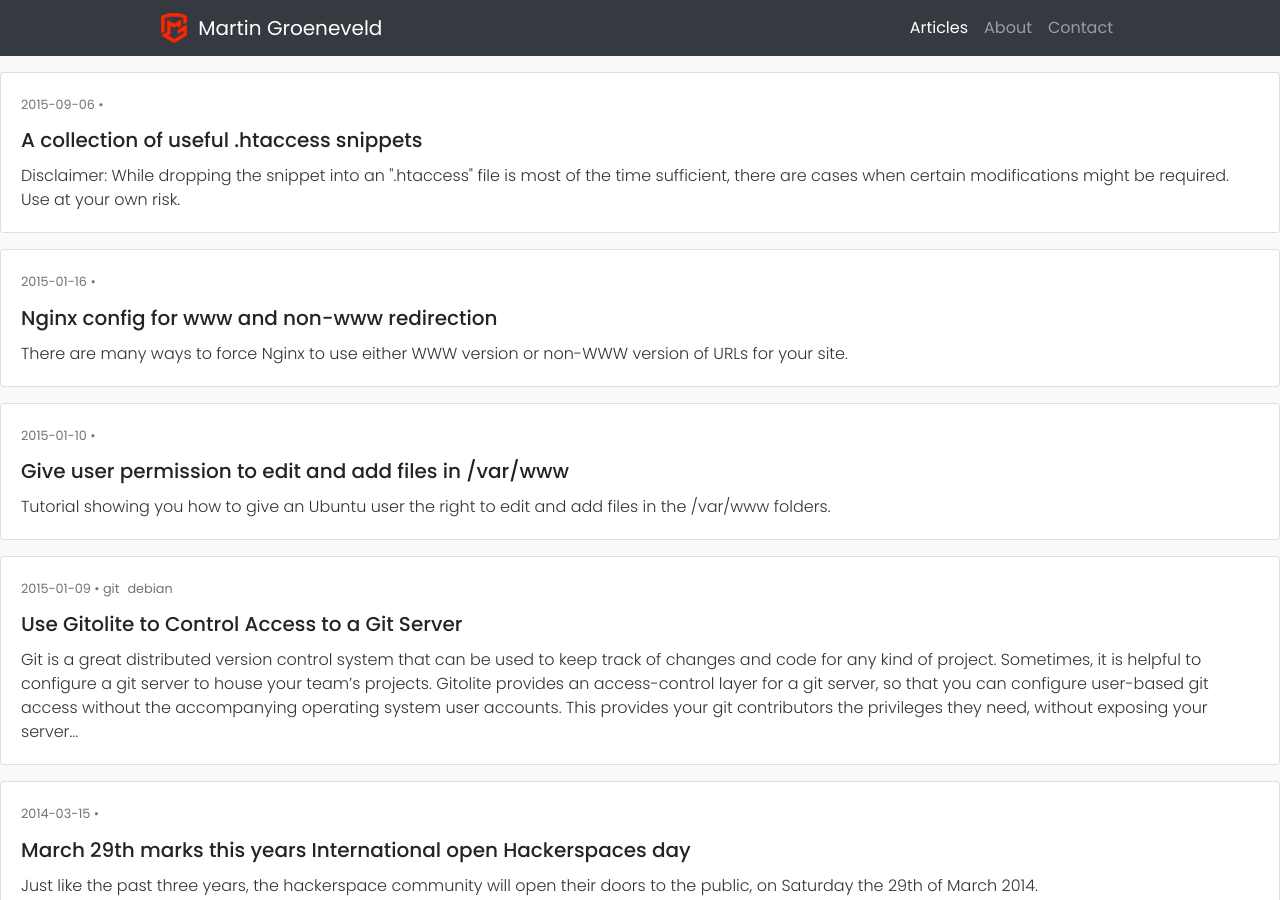
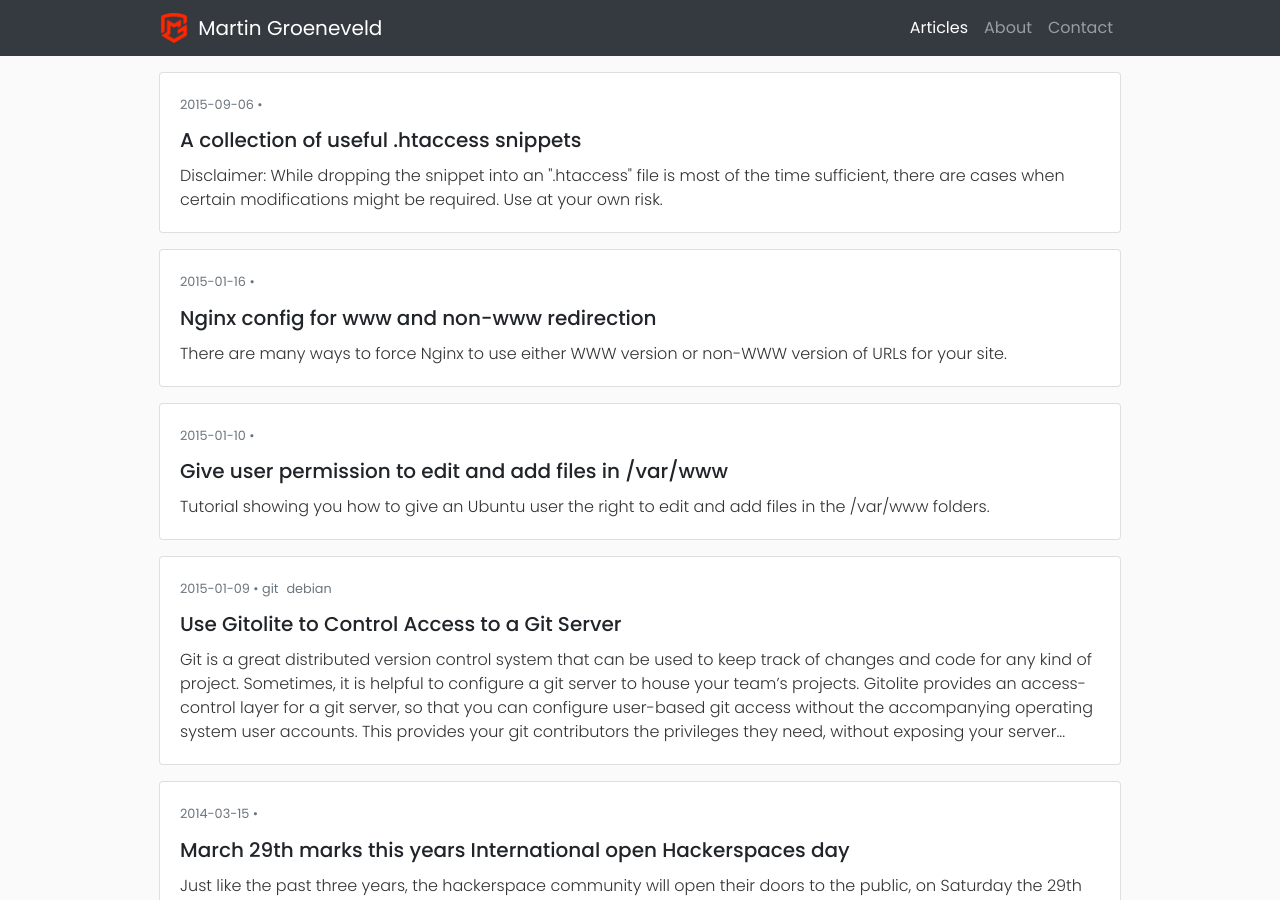
Before and after one commit to groveld/groveld.github.io, a Jekyll site: the page built from src/_pages/articles.md, in a window 1280 px wide and 900 px high. Built offline with Jekyll 4.4.1, drawn with Linux system fonts in a browser that asks for light colours.

```diff
--- a/src/_pages/articles.md
+++ b/src/_pages/articles.md
@@ -4,17 +4,25 @@
 description :
 ---
 
-{% for post in site.posts %}
-<div class="card my-3">
-  <div class="card-body">
-    <h6 class="card-subtitle text-muted my-1 small">
-      <ul class="list-inline">
-        {{ post.date | date: "%Y-%m-%d" }} &bull;
-        {% for tag in post.tags %}<li class="list-inline-item">{{ tag }}</li>{% endfor %}
-      </ul>
-    </h6>
-    <h5 class="card-title"><a href="{{ post.url | prepend: site.baseurl }}" class="card-link">{{ post.title }}</a></h5>
-    <p class="card-text my-0">{{ post.excerpt | strip_html | truncatewords: 75 }}</p>
+<div class="container-fluid">
+  <div class="row">
+    <div class="col">
+
+      {% for post in site.posts %}
+      <div class="card my-3">
+        <div class="card-body">
+          <h6 class="card-subtitle text-muted my-1 small">
+            <ul class="list-inline">
+              {{ post.date | date: "%Y-%m-%d" }} &bull;
+              {% for tag in post.tags %}<li class="list-inline-item">{{ tag }}</li>{% endfor %}
+            </ul>
+          </h6>
+          <h5 class="card-title"><a href="{{ post.url | prepend: site.baseurl }}" class="card-link">{{ post.title }}</a></h5>
+          <p class="card-text my-0">{{ post.excerpt | strip_html | truncatewords: 75 }}</p>
+        </div>
+      </div>
+      {% endfor %}
+
+    </div>
   </div>
 </div>
-{% endfor %}
```
Also changed, not shown: src/service-worker.js (+13 -11 lines), src/manifest.json.
